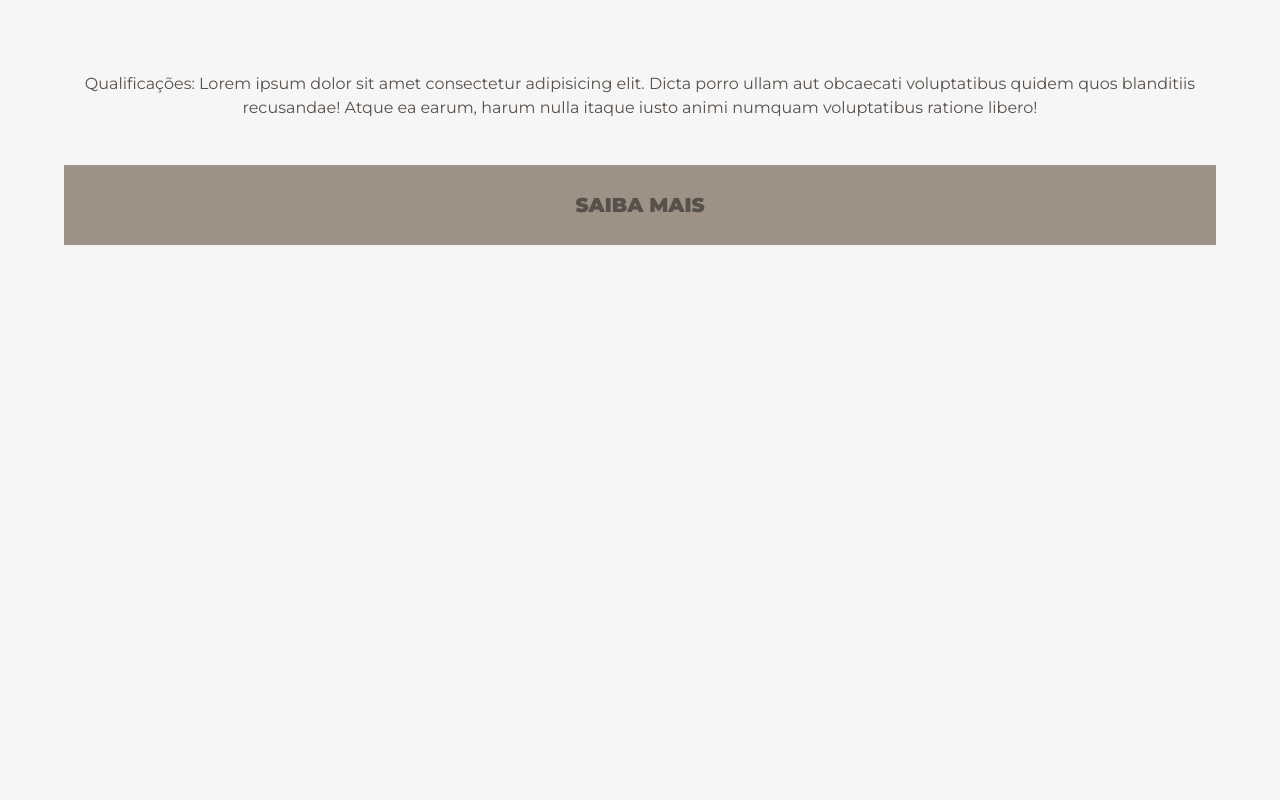
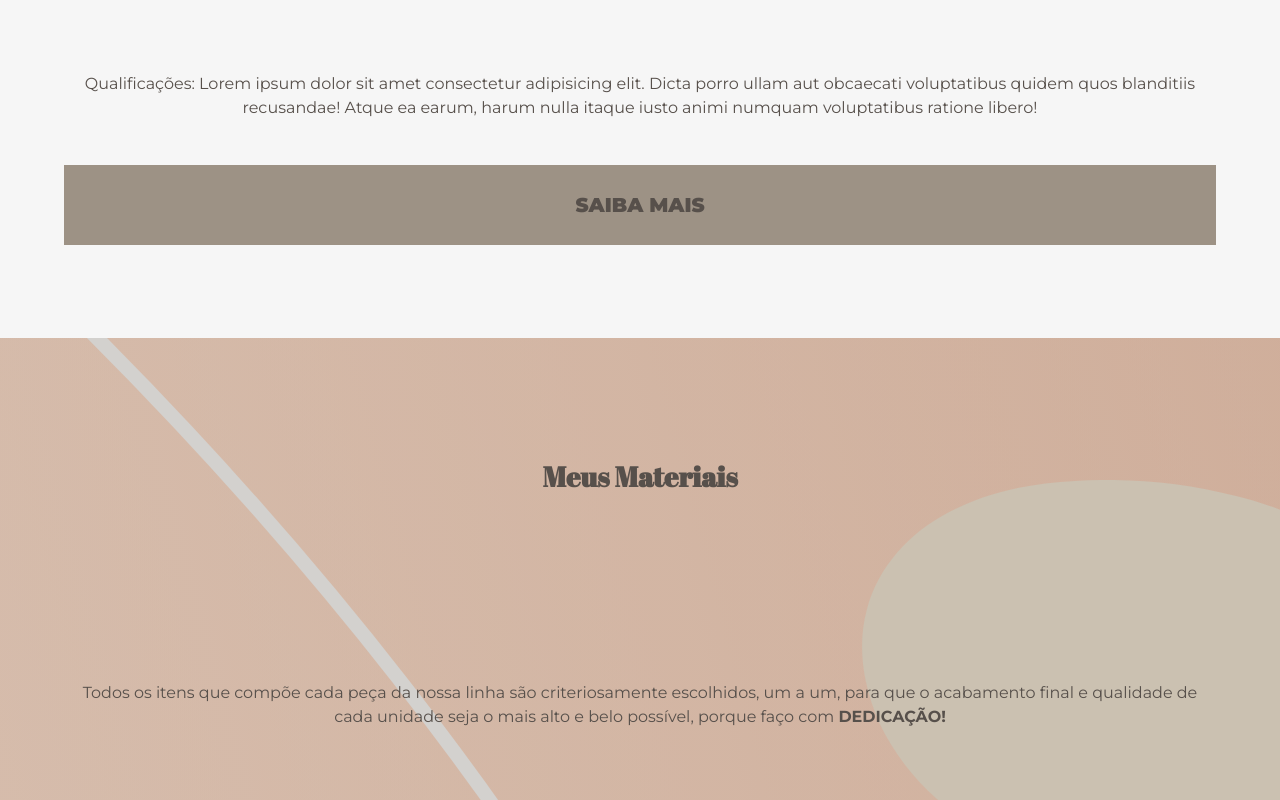
Before and after one commit to thiago-mfernandes/Dianita-Costura-Criativa, a React (Create React App) app in the folder diana-costura-criativa/: page / in a window 1280 px wide. Shown: the part 2622-3422 px from the top of the page. Before the commit the page ends 2960 px from the top, so only its background shows below. Built offline with nearby package versions, Linux system fonts and the light colour scheme.

Commit message:
secao de materiais estilizada

```diff
--- a/diana-costura-criativa/src/components/about/About.module.scss
+++ b/diana-costura-criativa/src/components/about/About.module.scss
@@ -13,6 +13,7 @@
     font-family: $fonteTitulo;
     font-size: 1.75rem;
     margin: 5% 0 15% 0;
+    color: $marromTipo;
     //titulo repetido  - REFATORAR -
   }
 
--- a/diana-costura-criativa/src/components/materials/Materials.module.scss
+++ b/diana-costura-criativa/src/components/materials/Materials.module.scss
@@ -0,0 +1,70 @@
+@import "../../scss/variables.scss";
+
+.materials {
+  padding: 5%;
+  background-image: url("../../assets/bg2.svg");
+  background-repeat: no-repeat;
+  background-size: cover;
+
+  //trecho de codigo repetido
+  &__container {
+    display: flex;
+    flex-direction: column;
+    align-items: center;
+    margin-bottom: 10%;
+  }
+
+  &__title {
+    font-family: "Abril Fatface", serif;
+    font-size: 1.75rem;
+    margin: 5% 0 15% 0;
+    color: $marromTipo;
+  }
+
+  &__content {
+    font-size: 1rem;
+    line-height: 24px;
+    text-align: center;
+    color: #57504b;
+
+    & span {
+      text-transform: uppercase;
+      font-weight: bold;
+    }
+  }
+
+  &__card {
+    background-color: white;
+    box-shadow: 4px 4px 4px 0 rgba($color: #000000, $alpha: 8%);
+    border: 1px solid $laranjaPrincipal;
+    display: flex;
+    flex-direction: column;
+    align-items: center;
+    margin-bottom: 15%;
+
+    &___icon {
+      width: 30%;
+      padding: 5% 0;
+    }
+
+    &___title {
+      font-family: "Abril Fatface", serif;
+      font-size: 1.75rem;
+      margin: 5% 0 0 0;
+      color: $marromTipo;
+      width: 100%;
+      border-top: 1px solid $laranjaPrincipal;
+      border-bottom: 1px solid $laranjaPrincipal;
+      padding: 2.5% 0;
+      text-align: center;
+    }
+
+    &___content {
+      font-size: 1rem;
+      line-height: 24px;
+      text-align: center;
+      color: #57504b;
+      padding: 5%;
+    }
+  }
+}
--- a/diana-costura-criativa/src/components/materials/index.tsx
+++ b/diana-costura-criativa/src/components/materials/index.tsx
@@ -1,45 +1,44 @@
-import styles from "Materials.module.scss";
+import styles from "./Materials.module.scss";
+import Linhas from "assets/flaticon/yarn.svg";
 
 export default function Materials() {
   return (
     <>
       {/* meus materiais */}
-      <section className="">
-        <div className="">
-          <h2>Meus Materiais</h2>
-          <p>
-            Lorem ipsum dolor sit amet, consectetur adipisicing elit. Qui,
-            temporibus reiciendis exercitationem ullam inventore voluptas sit
-            deleniti dolores quam porro blanditiis alias modi, eum aliquid
-            praesentium, ad eos! Veritatis, quisquam?
+      <section className={styles.materials}>
+        <div className={styles.materials__container}>
+          <h2 className={styles.materials__title}>Meus Materiais</h2>
+          <p className={styles.materials__content}>
+            Todos os itens que compõe cada peça da nossa linha são
+            criteriosamente escolhidos, um a um, para que o acabamento final e
+            qualidade de cada unidade seja o mais alto e belo possível, porque
+            faço com <span>dedicação!</span>
           </p>
         </div>
-        <div>
+
+        <div className={styles.materials__container}>
           {/* card material */}
-          <div>
-            <img src="" alt="ilustracao do material" />
-            <h3>Linhas Premium</h3>
-            <p>
-              Lorem ipsum dolor sit, amet consectetur adipisicing elit. Odit,
-              aliquid. In explicabo repudiandae
+          <div className={styles.materials__card}>
+            <img src={Linhas} alt="Ilustração de Linhas" className={styles.materials__card___icon}/>
+            <h3 className={styles.materials__card___title}>Linhas Premium</h3>
+            <p className={styles.materials__card___content}>
+              Linha de costura não é tudo igual! Cada linha tem a sua indicação de uso. Linhas de algodão utilizadas para tecidos de fibras naturais e linhas sintéticas para tecidos sintéticos e naturais! Por aqui, escolhemos sempre o uso mais adequado.
             </p>
           </div>
-          {/* card material */}
-          <div>
-            <img src="" alt="ilustracao do material" />
-            <h3>Linhas Premium</h3>
-            <p>
-              Lorem ipsum dolor sit, amet consectetur adipisicing elit. Odit,
-              aliquid. In explicabo repudiandae
+
+          <div className={styles.materials__card}>
+            <img src={Linhas} alt="Ilustração de Linhas" className={styles.materials__card___icon}/>
+            <h3 className={styles.materials__card___title}>Linhas Premium</h3>
+            <p className={styles.materials__card___content}>
+              Linha de costura não é tudo igual! Cada linha tem a sua indicação de uso. Linhas de algodão utilizadas para tecidos de fibras naturais e linhas sintéticas para tecidos sintéticos e naturais! Por aqui, escolhemos sempre o uso mais adequado.
             </p>
           </div>
-          {/* card material */}
-          <div>
-            <img src="" alt="ilustracao do material" />
-            <h3>Linhas Premium</h3>
-            <p>
-              Lorem ipsum dolor sit, amet consectetur adipisicing elit. Odit,
-              aliquid. In explicabo repudiandae
+
+          <div className={styles.materials__card}>
+            <img src={Linhas} alt="Ilustração de Linhas" className={styles.materials__card___icon}/>
+            <h3 className={styles.materials__card___title}>Linhas Premium</h3>
+            <p className={styles.materials__card___content}>
+              Linha de costura não é tudo igual! Cada linha tem a sua indicação de uso. Linhas de algodão utilizadas para tecidos de fibras naturais e linhas sintéticas para tecidos sintéticos e naturais! Por aqui, escolhemos sempre o uso mais adequado.
             </p>
           </div>
         </div>
--- a/diana-costura-criativa/src/index.tsx
+++ b/diana-costura-criativa/src/index.tsx
@@ -1,16 +1,28 @@
-import Home from 'pages/Home';
-import React from 'react';
-import ReactDOM from 'react-dom/client';
+import Home from "pages/Home";
+import React from "react";
+import ReactDOM from "react-dom/client";
 import "normalize.css";
-import './index.css';
-import About from 'components/about';
+import "./index.css";
+import About from "components/about";
+import Materials from "components/materials";
+import Products from "components/products";
+import Location from "components/location";
+import Depoiments from "components/depoiments";
+import Contact from "components/contact";
+import Footer from "components/footer";
 
 const root = ReactDOM.createRoot(
-  document.getElementById('root') as HTMLElement
+  document.getElementById("root") as HTMLElement
 );
 root.render(
   <React.StrictMode>
     <Home />
     <About />
+    <Materials />
+    <Products />
+    <Location />
+    <Depoiments />
+    <Contact />
+    <Footer />
   </React.StrictMode>
 );
```
Also changed, not shown: diana-costura-criativa/src/assets/flaticon/yarn.svg (renamed from diana-costura-criativa/src/assets/flaticon/022-yarn.svg), diana-costura-criativa/src/components/location/Location.module.css (renamed from diana-costura-criativa/src/components/contact/location/Location.module.css), diana-costura-criativa/src/components/location/Location.module.scss (added), diana-costura-criativa/src/components/location/index.tsx (renamed from diana-costura-criativa/src/components/contact/location/index.tsx), 1 other file (tests, documents, lock files or other folders).
